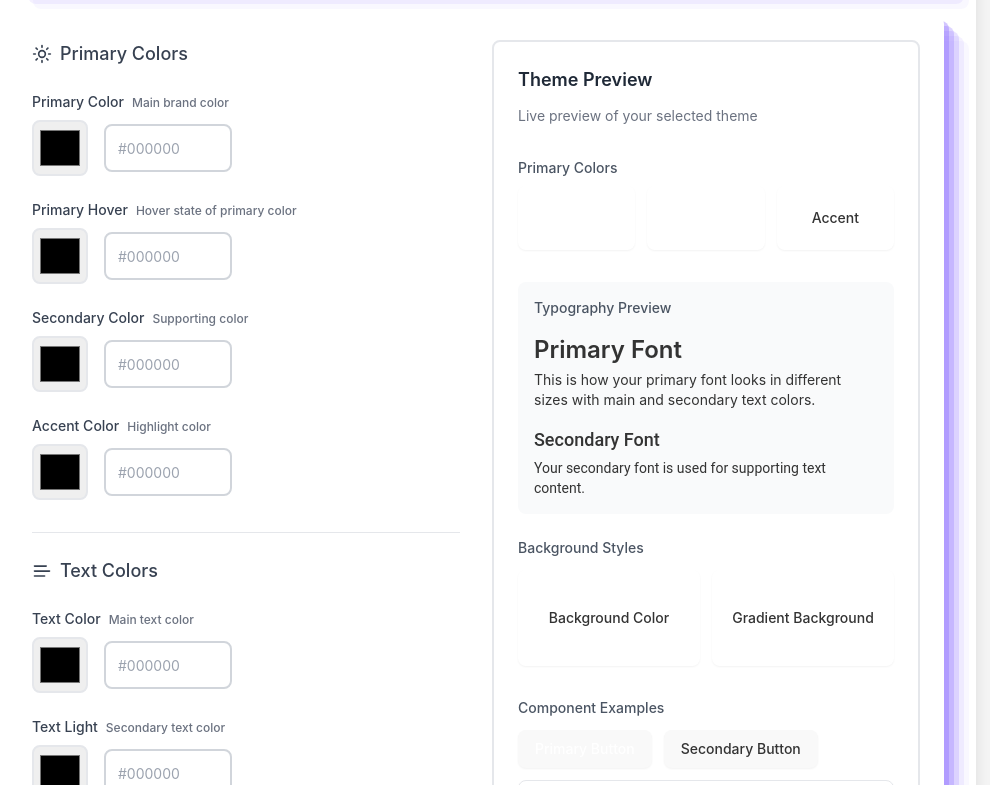
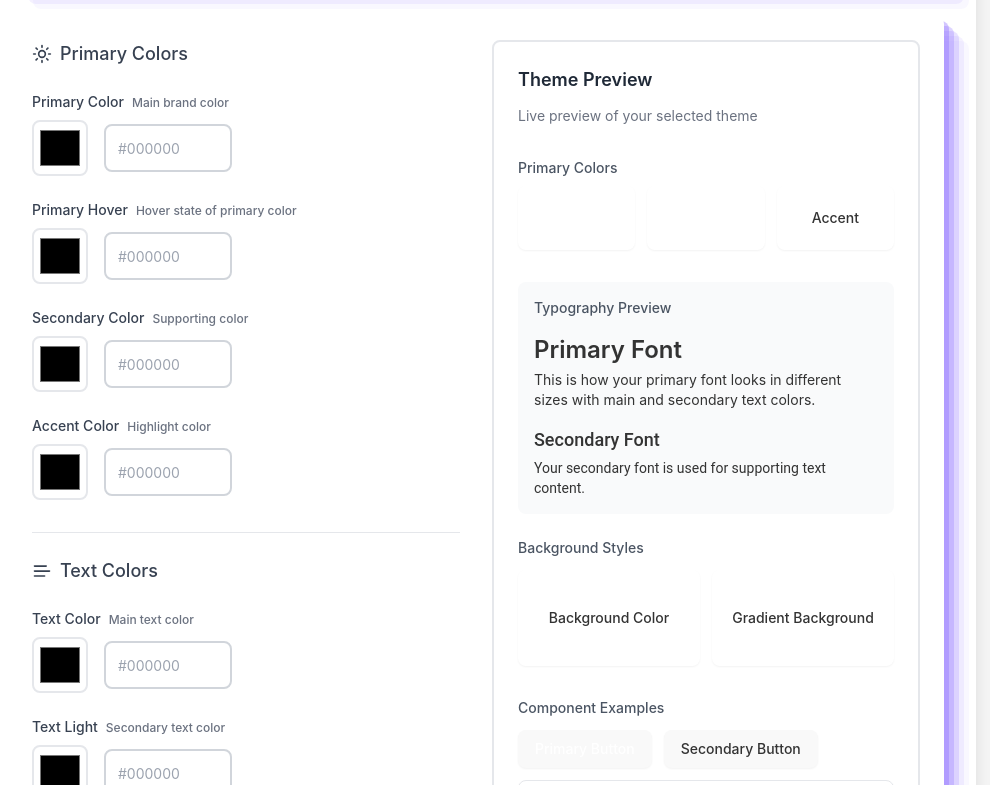
Before and after one commit to Pankaj-bit361/Portfoilio-Generator-Frontend, a React (Vite) app: page /generator/edit in a window 1280 px wide. Shown: the part 6255-7040 px from the top of the page, without its empty margins (164-1154 px from the left). Built offline with nearby package versions, Linux system fonts and the light colour scheme; sample sign-in values are in the browser's storage.

Commit message:
update-textarea-color-url

```diff
--- a/src/styles/components/generator.css
+++ b/src/styles/components/generator.css
@@ -92,10 +92,12 @@
 
 .generator-form input[type="text"],
 .generator-form input[type="email"],
-.generator-form input[type="number"] {
+.generator-form input[type="number"],
+.generator-form input[type="url"],
+.generator-form input[type="color"],
+.generator-form textarea {
     background: white;
 }
-
 
 .ai-button {
   display: flex;
```
